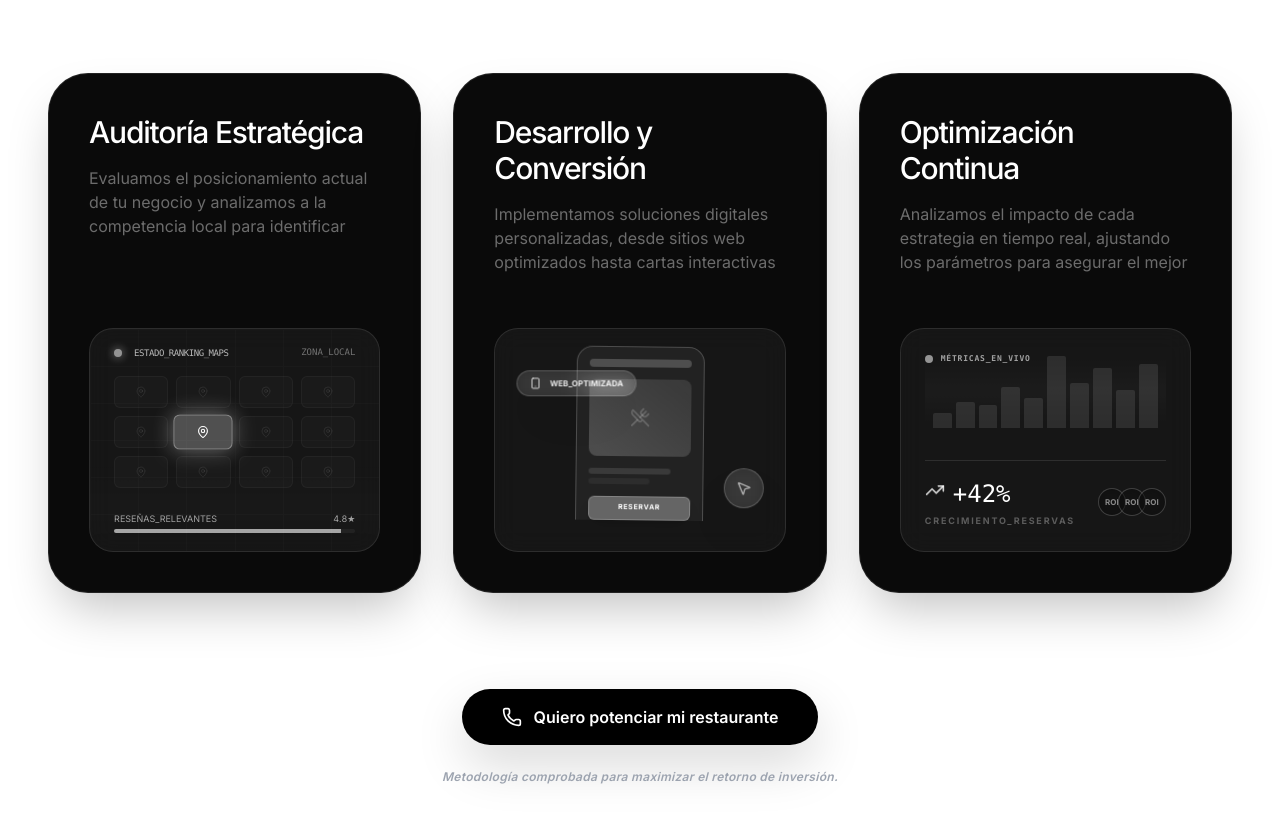
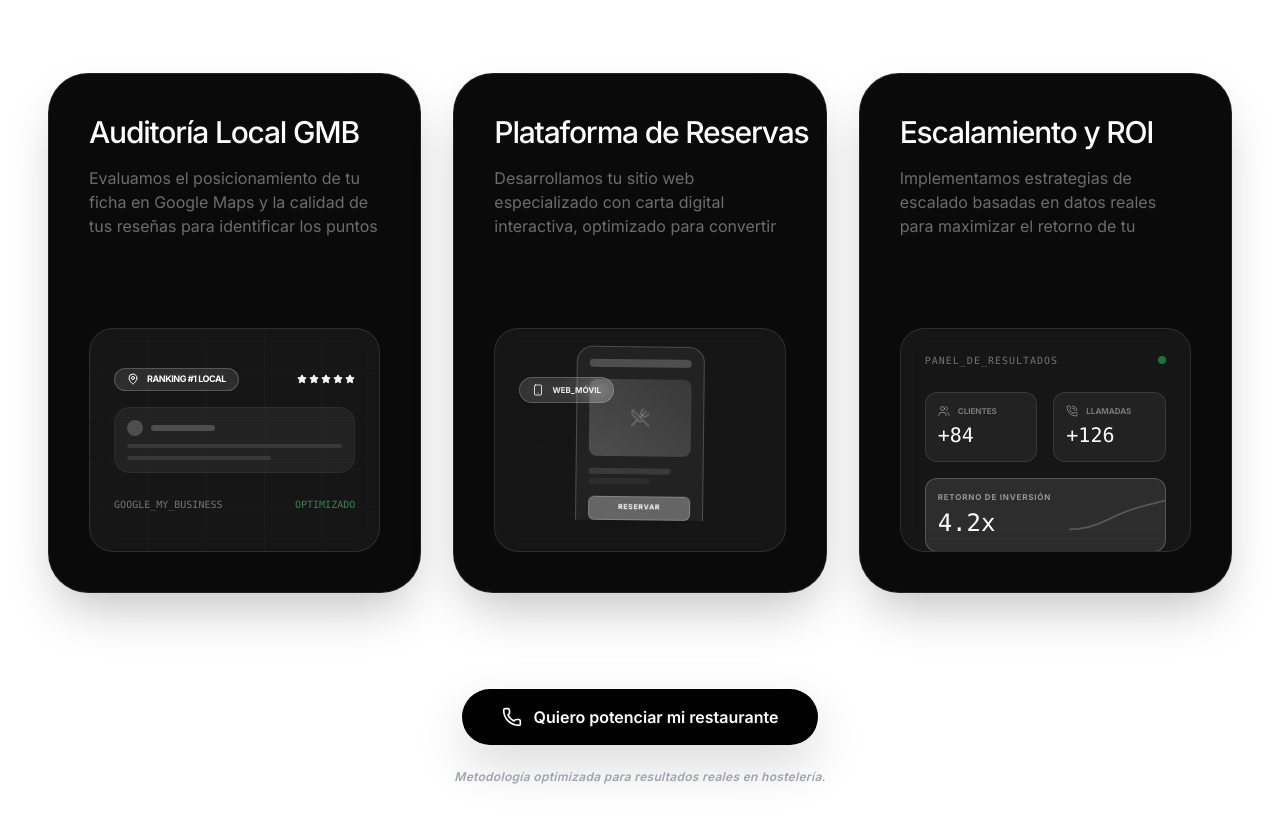
Before and after one commit to motionsmanagement/Motions, a React (Vite) app: page / in a window 1280 px wide. Shown: the part 2225-3047 px from the top of the page. Built offline with nearby package versions, Linux system fonts and the light colour scheme.

Commit message:
design: refine HowItWorks titles to single line and upgrade technical graphics

```diff
--- a/components/HowItWorks.tsx
+++ b/components/HowItWorks.tsx
@@ -1,5 +1,5 @@
 import React from 'react';
-import { Phone, TrendingUp, Search, MapPin, ArrowRight, UtensilsCrossed, BarChart3, Target, MousePointer2, Smartphone } from 'lucide-react';
+import { Phone, TrendingUp, Search, MapPin, ArrowRight, UtensilsCrossed, BarChart3, Target, MousePointer2, Smartphone, Star, PhoneCall, Users } from 'lucide-react';
 
 const HowItWorks: React.FC = () => {
   return (
@@ -8,7 +8,7 @@ const HowItWorks: React.FC = () => {
         {/* Header Section */}
         <div className="text-center mb-20 text-balance">
           <div className="inline-flex items-center bg-[#f3f4f1] px-4 py-1.5 rounded-full mb-6">
-            <span className="text-[10px] font-bold text-gray-600 uppercase tracking-widest font-mono">Metodología Profesional</span>
+            <span className="text-[10px] font-bold text-gray-600 uppercase tracking-widest font-mono">Metodología Especialista</span>
           </div>
           <h2 className="text-4xl md:text-6xl font-medium tracking-tight text-black leading-[1.1]">
             Nuestro Proceso para<br />
@@ -21,50 +21,51 @@ const HowItWorks: React.FC = () => {
           {/* Card 1: Auditoría */}
           <div className="group relative bg-[#0A0A0A] rounded-[2.5rem] p-8 md:p-10 flex flex-col min-h-[520px] transition-all duration-500 hover:scale-[1.02] border border-white/10 shadow-2xl overflow-hidden">
             <div className="relative z-10 mb-8">
-              <h3 className="text-2xl md:text-3xl font-medium text-white leading-tight mb-4">
-                Auditoría Estratégica
+              <h3 className="text-2xl xl:text-3xl font-medium text-white leading-tight mb-4 whitespace-nowrap">
+                Auditoría Local GMB
               </h3>
               <p className="text-white/40 text-sm md:text-base leading-relaxed h-[4.5rem] overflow-hidden">
-                Evaluamos el posicionamiento actual de tu negocio y analizamos a la competencia local para identificar oportunidades reales de crecimiento.
+                Evaluamos el posicionamiento de tu ficha en Google Maps y la calidad de tus reseñas para identificar los puntos de mejora inmediata.
               </p>
             </div>
 
-            {/* Visualization: Animated Restaurant-Centric Map Audit */}
+            {/* Visualization: Google Maps & Reviews Focus */}
             <div className="mt-auto relative bg-white/5 rounded-3xl p-6 border border-white/10 backdrop-blur-md h-56 flex flex-col justify-center overflow-hidden">
-              <div className="absolute inset-0 opacity-10">
-                <div className="grid grid-cols-6 grid-rows-6 w-full h-full">
-                  {[...Array(36)].map((_, i) => (
-                    <div key={i} className="border-t border-l border-white/20"></div>
+              <div className="absolute inset-0 opacity-20">
+                <div className="grid grid-cols-5 grid-rows-5 w-full h-full">
+                  {[...Array(25)].map((_, i) => (
+                    <div key={i} className="border-t border-l border-white/10"></div>
                   ))}
                 </div>
               </div>
 
-              <div className="absolute inset-0 bg-gradient-to-b from-transparent via-white/5 to-transparent h-1/2 w-full animate-scan pointer-events-none"></div>
+              <div className="relative space-y-4">
+                {/* Map Pin Highlight */}
+                <div className="flex items-center justify-between mb-2">
+                  <div className="flex items-center gap-2 px-3 py-1 bg-white/10 rounded-full border border-white/20">
+                    <MapPin className="w-3 h-3 text-white" />
+                    <span className="text-[9px] font-bold text-white uppercase tracking-tighter">Ranking #1 Local</span>
+                  </div>
+                  <div className="flex gap-0.5">
+                    {[...Array(5)].map((_, i) => (
+                      <Star key={i} className="w-2.5 h-2.5 text-white fill-white" />
+                    ))}
+                  </div>
+                </div>
 
-              <div className="relative space-y-4">
-                <div className="flex items-center justify-between">
-                  <div className="flex items-center gap-3">
-                    <div className="w-2 h-2 rounded-full bg-white animate-pulse shadow-[0_0_10px_white]"></div>
-                    <span className="text-[9px] font-mono text-white/70 tracking-tighter uppercase">ESTADO_RANKING_MAPS</span>
+                {/* Review Feed Snippet */}
+                <div className="space-y-2 bg-white/5 p-3 rounded-2xl border border-white/5">
+                  <div className="flex items-center gap-2">
+                    <div className="w-4 h-4 rounded-full bg-white/20"></div>
+                    <div className="h-1.5 w-16 bg-white/20 rounded-full"></div>
                   </div>
-                  <span className="text-[9px] font-mono text-white/40">ZONA_LOCAL</span>
+                  <div className="h-1 w-full bg-white/10 rounded-full"></div>
+                  <div className="h-1 w-2/3 bg-white/10 rounded-full"></div>
                 </div>
-                <div className="grid grid-cols-4 gap-2">
-                  {[...Array(12)].map((_, i) => (
-                    <div key={i} className={`h-8 rounded-md border border-white/10 flex items-center justify-center transition-all duration-1000 ${i === 5 ? 'bg-white/25 scale-110 border-white/30' : 'bg-white/5 opacity-40'}`}
-                      style={{ animation: i === 5 ? 'pulse-glow 2s infinite' : 'none' }}>
-                      <MapPin className={`w-3 h-3 ${i === 5 ? 'text-white' : 'text-white/20'}`} />
-                    </div>
-                  ))}
-                </div>
-                <div className="pt-2">
-                  <div className="flex justify-between text-[9px] text-white/60 mb-1">
-                    <span>RESEÑAS_RELEVANTES</span>
-                    <span className="tabular-nums">4.8★</span>
-                  </div>
-                  <div className="h-1 w-full bg-white/5 rounded-full overflow-hidden">
-                    <div className="h-full w-[94%] bg-white/60 animate-load-slow"></div>
-                  </div>
+
+                <div className="flex items-center justify-between pt-2">
+                  <div className="text-[10px] text-white/40 font-mono">GOOGLE_MY_BUSINESS</div>
+                  <div className="text-[10px] text-green-400 font-mono animate-pulse">OPTIMIZADO</div>
                 </div>
               </div>
             </div>
@@ -73,15 +74,15 @@ const HowItWorks: React.FC = () => {
           {/* Card 2: Desarrollo */}
           <div className="group relative bg-[#0A0A0A] rounded-[2.5rem] p-8 md:p-10 flex flex-col min-h-[520px] transition-all duration-500 hover:scale-[1.02] border border-white/10 shadow-2xl overflow-hidden">
             <div className="relative z-10 mb-8">
-              <h3 className="text-2xl md:text-3xl font-medium text-white leading-tight mb-4">
-                Desarrollo y Conversión
+              <h3 className="text-2xl xl:text-3xl font-medium text-white leading-tight mb-4 whitespace-nowrap">
+                Plataforma de Reservas
               </h3>
               <p className="text-white/40 text-sm md:text-base leading-relaxed h-[4.5rem] overflow-hidden">
-                Implementamos soluciones digitales personalizadas, desde sitios web optimizados hasta cartas interactivas diseñadas para generar reservas.
+                Desarrollamos tu sitio web especializado con carta digital interactiva, optimizado para convertir visitas en reservas sin comisiones locales.
               </p>
             </div>
 
-            {/* Visualization: Floating Mobile Web Layout */}
+            {/* Visualization: Mobile Web Layout */}
             <div className="mt-auto relative bg-white/5 rounded-3xl p-6 border border-white/10 backdrop-blur-md h-56 flex flex-col items-center overflow-hidden">
               <div className="w-32 h-full border-x border-t border-white/20 rounded-t-2xl bg-white/5 p-3 space-y-3 animate-float-slow">
                 <div className="h-2 w-full bg-white/20 rounded-full"></div>
@@ -100,63 +101,55 @@ const HowItWorks: React.FC = () => {
               <div className="absolute top-12 left-6">
                 <div className="flex items-center gap-2 bg-white/10 backdrop-blur px-3 py-1.5 rounded-full border border-white/20 shadow-2xl animate-float-delayed">
                   <Smartphone className="w-3 h-3 text-white/80" />
-                  <span className="text-[8px] text-white/90 font-bold whitespace-nowrap">WEB_OPTIMIZADA</span>
-                </div>
-              </div>
-              <div className="absolute bottom-10 right-6 animate-float">
-                <div className="w-10 h-10 rounded-full bg-white/10 border border-white/20 flex items-center justify-center backdrop-blur shadow-2xl">
-                  <MousePointer2 className="w-4 h-4 text-white/60" />
+                  <span className="text-[8px] text-white/90 font-bold whitespace-nowrap uppercase">Web_Móvil</span>
                 </div>
               </div>
             </div>
           </div>
 
-          {/* Card 3: Optimización */}
+          {/* Card 3: Crecimiento */}
           <div className="group relative bg-[#0A0A0A] rounded-[2.5rem] p-8 md:p-10 flex flex-col min-h-[520px] transition-all duration-500 hover:scale-[1.02] border border-white/10 shadow-2xl overflow-hidden">
             <div className="relative z-10 mb-8">
-              <h3 className="text-2xl md:text-3xl font-medium text-white leading-tight mb-4">
-                Optimización Continua
+              <h3 className="text-2xl xl:text-3xl font-medium text-white leading-tight mb-4 whitespace-nowrap">
+                Escalamiento y ROI
               </h3>
               <p className="text-white/40 text-sm md:text-base leading-relaxed h-[4.5rem] overflow-hidden">
-                Analizamos el impacto de cada estrategia en tiempo real, ajustando los parámetros para asegurar el mejor retorno sobre tu inversión inicial.
+                Implementamos estrategias de escalado basadas en datos reales para maximizar el retorno de tu inversión y el flujo de clientes.
               </p>
             </div>
 
-            {/* Visualization: Animated Growth Dashboard */}
-            <div className="mt-auto relative bg-white/5 rounded-3xl p-6 border border-white/10 backdrop-blur-md h-56 flex flex-col justify-end overflow-hidden">
-              <div className="absolute top-6 left-6 flex items-center gap-2 mb-2">
-                <div className="w-2 h-2 rounded-full bg-white animate-pulse"></div>
-                <span className="text-[8px] font-bold text-white/60 uppercase tracking-widest font-mono">MÉTRICAS_EN_VIVO</span>
+            {/* Visualization: Professional KPI Dashboard */}
+            <div className="mt-auto relative bg-white/5 rounded-3xl p-6 border border-white/10 backdrop-blur-md h-56 flex flex-col overflow-hidden">
+              <div className="flex items-center justify-between mb-6">
+                <div className="text-[10px] font-mono text-white/40 tracking-widest uppercase">Panel_de_Resultados</div>
+                <div className="w-2 h-2 rounded-full bg-green-500 animate-pulse"></div>
               </div>
 
-              <div className="flex items-end gap-[4px] h-20 mb-8 px-2 relative">
-                {[20, 35, 30, 55, 40, 95, 60, 80, 50, 85].map((h, i) => (
-                  <div key={i}
-                    className={`w-full bg-white/10 rounded-t-sm transition-all duration-1000 ease-out`}
-                    style={{
-                      height: `${h}%`,
-                      opacity: 0.2 + (i * 0.08),
-                      animation: `grow-up 1.5s ease-out forwards ${i * 0.1}s`
-                    }}>
+              <div className="grid grid-cols-2 gap-4 flex-1">
+                <div className="bg-white/5 border border-white/10 rounded-xl p-3 flex flex-col justify-center">
+                  <div className="flex items-center gap-2 mb-1">
+                    <Users className="w-3 h-3 text-white/40" />
+                    <span className="text-[8px] text-white/40 font-bold uppercase">Clientes</span>
                   </div>
-                ))}
-                <div className="absolute inset-0 bg-gradient-to-t from-black/0 via-white/5 to-transparent opacity-30 animate-pulse pointer-events-none"></div>
-              </div>
-
-              <div className="flex items-center justify-between border-t border-white/10 pt-4">
-                <div>
-                  <div className="text-2xl font-mono text-white inline-flex items-center gap-2">
-                    <TrendingUp className="w-5 h-5 text-white/80 animate-bounce-subtle" />
-                    <span className="animate-counter">+42%</span>
+                  <div className="text-xl font-mono text-white tabular-nums">+84</div>
+                </div>
+                <div className="bg-white/5 border border-white/10 rounded-xl p-3 flex flex-col justify-center">
+                  <div className="flex items-center gap-2 mb-1">
+                    <PhoneCall className="w-3 h-3 text-white/40" />
+                    <span className="text-[8px] text-white/40 font-bold uppercase">Llamadas</span>
                   </div>
-                  <div className="text-[9px] font-bold text-white/30 uppercase tracking-[0.2em] mt-1">CRECIMIENTO_RESERVAS</div>
+                  <div className="text-xl font-mono text-white tabular-nums">+126</div>
                 </div>
-                <div className="flex -space-x-2">
-                  {[...Array(3)].map((_, i) => (
-                    <div key={i} className="w-7 h-7 rounded-full border border-white/20 bg-black/40 flex items-center justify-center text-[8px] text-white/50 font-bold backdrop-blur">
-                      ROI
-                    </div>
-                  ))}
+                <div className="col-span-2 bg-white/10 border border-white/20 rounded-xl p-3 flex items-center justify-between overflow-hidden relative">
+                  <div>
+                    <div className="text-[8px] text-white/50 font-bold uppercase tracking-widest mb-1">Retorno de Inversión</div>
+                    <div className="text-2xl font-mono text-white group-hover:scale-110 transition-transform duration-500">4.2x</div>
+                  </div>
+                  <div className="absolute right-0 bottom-0 top-0 w-24 opacity-20">
+                    <svg viewBox="0 0 100 40" className="w-full h-full">
+                      <path d="M0 35 Q 20 35, 40 25 T 80 10 T 100 5" fill="none" stroke="white" strokeWidth="2" strokeDasharray="200" strokeDashoffset="200" className="animate-draw-path" />
+                    </svg>
+                  </div>
                 </div>
               </div>
             </div>
@@ -169,7 +162,7 @@ const HowItWorks: React.FC = () => {
             <Phone className="w-5 h-5 group-hover:rotate-12 transition-transform" />
             Quiero potenciar mi restaurante
           </button>
-          <p className="mt-6 text-gray-400 text-xs font-semibold italic tracking-wide">Metodología comprobada para maximizar el retorno de inversión.</p>
+          <p className="mt-6 text-gray-400 text-xs font-semibold italic tracking-wide text-center">Metodología optimizada para resultados reales en hostelería.</p>
         </div>
       </div>
 
@@ -190,37 +183,15 @@ const HowItWorks: React.FC = () => {
                 .animate-float-slow {
                     animation: float-slow 4s ease-in-out infinite;
                 }
-                @keyframes float {
-                    0%, 100% { transform: translate(0, 0); }
-                    50% { transform: translate(5px, -5px); }
+                @keyframes draw-path {
+                    to { stroke-dashoffset: 0; }
                 }
-                .animate-float {
-                    animation: float 3s ease-in-out infinite;
-                }
-                @keyframes float-delayed {
-                    0%, 100% { transform: translate(0, 0); }
-                    50% { transform: translate(-3px, -8px); }
-                }
-                .animate-float-delayed {
-                    animation: float-delayed 5s ease-in-out infinite;
-                }
-                @keyframes grow-up {
-                    from { height: 0; opacity: 0; }
-                    to { opacity: inherit; }
+                .animate-draw-path {
+                    animation: draw-path 3s ease-out forwards;
                 }
                 @keyframes pulse-glow {
                     0%, 100% { box-shadow: 0 0 5px rgba(255,255,255,0.2); }
                     50% { box-shadow: 0 0 20px rgba(255,255,255,0.4); }
-                }
-                @keyframes bounce-subtle {
-                    0%, 100% { transform: translateY(0); }
-                    50% { transform: translateY(-3px); }
-                }
-                .animate-bounce-subtle {
-                    animation: bounce-subtle 2s ease-in-out infinite;
-                }
-                .animate-load-slow {
-                    animation: grow-up 2s ease-out forwards;
                 }
             `}} />
     </section>
```
